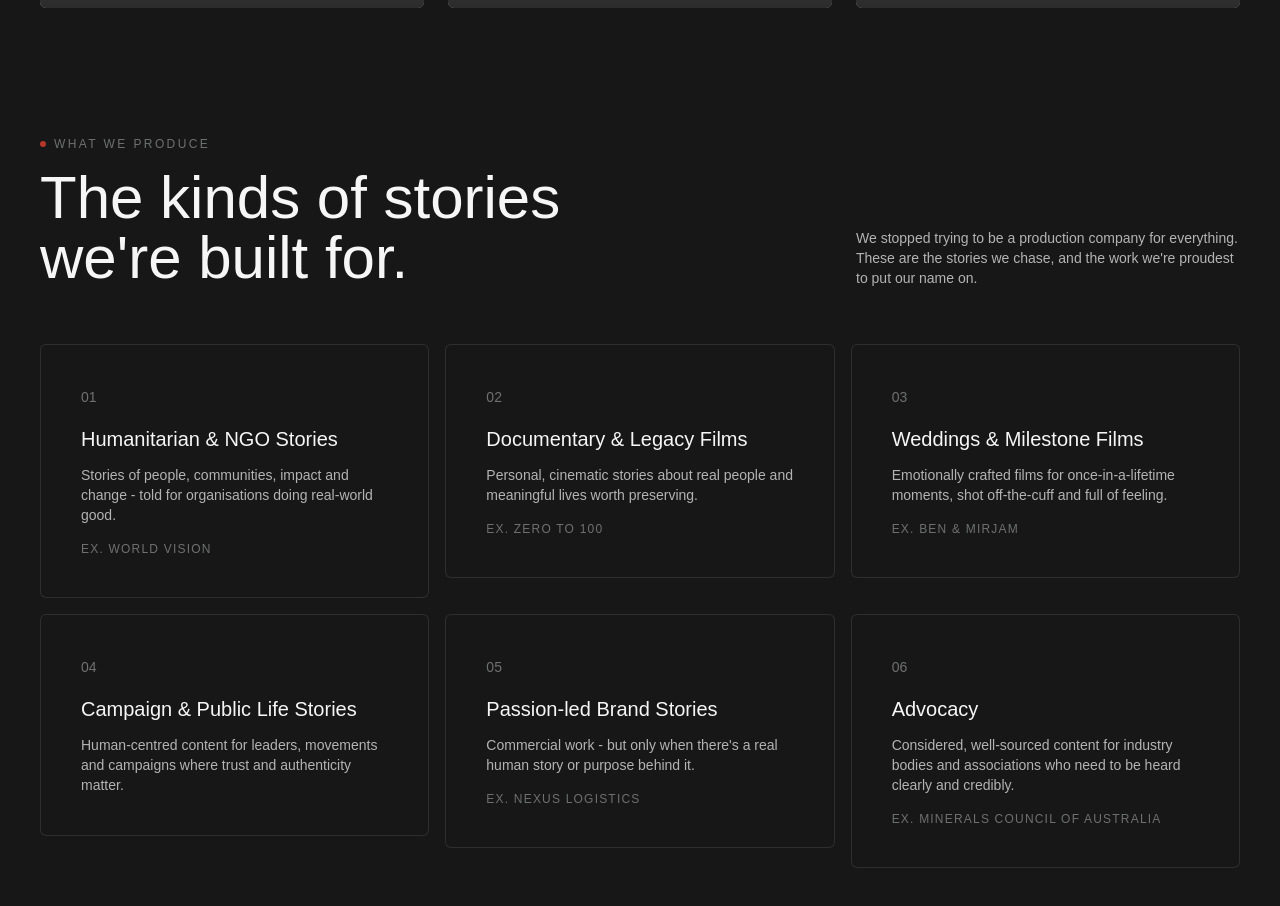
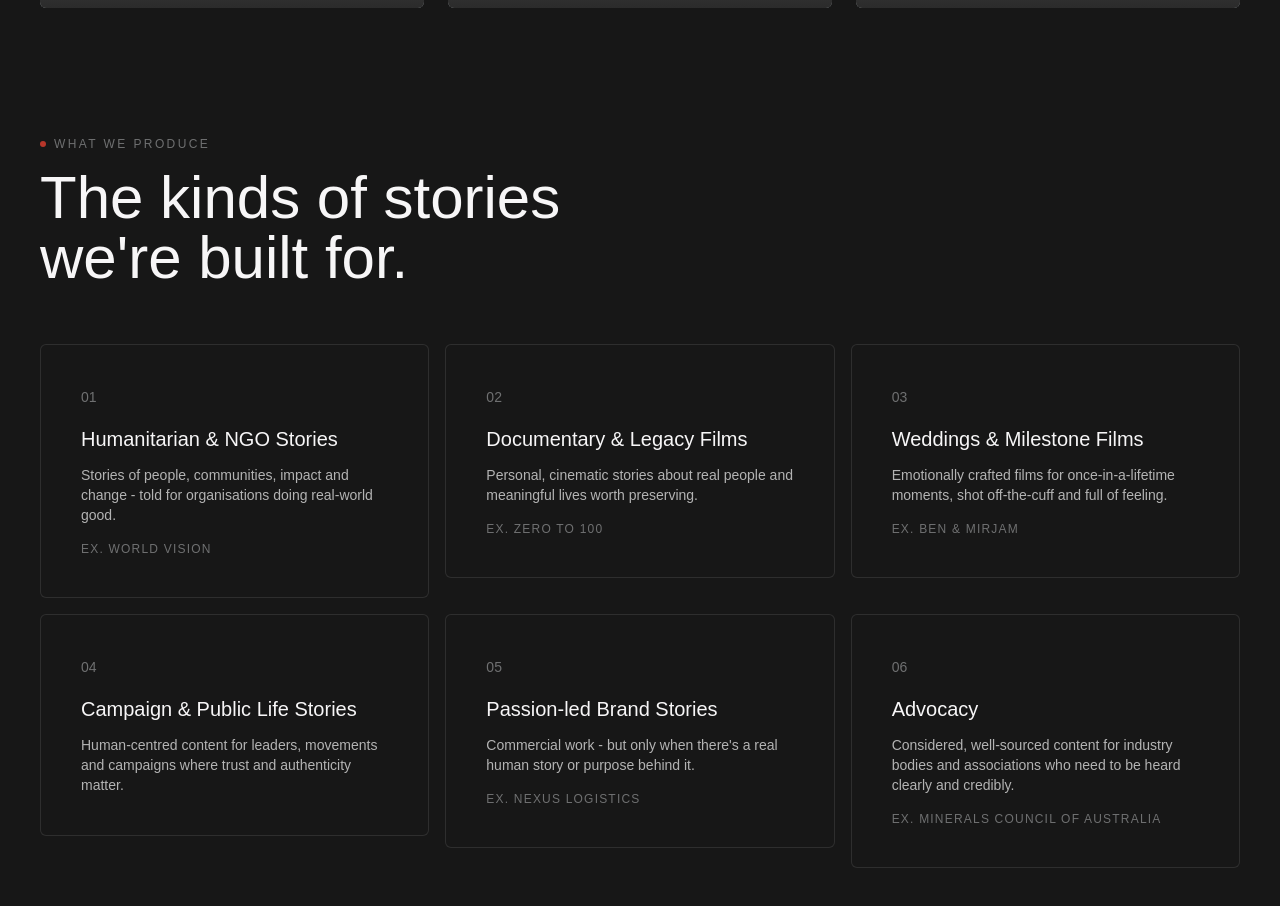
Before and after one commit to samjrmorgan/stage-two-media, a Next.js app: page / in a window 1280 px wide. Shown: the part 2860-3766 px from the top of the page. Built offline with nearby package versions, Linux system fonts and the light colour scheme; grey boxes are pictures that could not be loaded; a web font is replaced by a local one.

Commit message:
Remove subheading paragraph from What We Produce section
Co-Authored-By: Claude Sonnet 5 <noreply@anthropic.com>

```diff
--- a/src/app/page.tsx
+++ b/src/app/page.tsx
@@ -221,20 +221,13 @@ export default function Home() {
       <section className="bg-black pb-24 md:pb-32">
         <Container>
           <Reveal>
-            <div className="flex flex-col md:flex-row md:items-end md:justify-between gap-6 mb-14">
-              <div>
+            <div className="mb-14">
               <Kicker>What We Produce</Kicker>
               <h2 className="font-display text-4xl md:text-6xl text-offwhite max-w-2xl">
                 The kinds of stories
                 <br />
                 we&apos;re built for.
               </h2>
-              </div>
-              <p className="max-w-sm text-offwhite/70 text-sm">
-                We stopped trying to be a production company for everything.
-                These are the stories we chase, and the work we&apos;re
-                proudest to put our name on.
-              </p>
             </div>
           </Reveal>
           <div className="grid grid-cols-1 sm:grid-cols-2 lg:grid-cols-3 gap-4">
```
Lines whose indentation alone changed are shown as unchanged.
